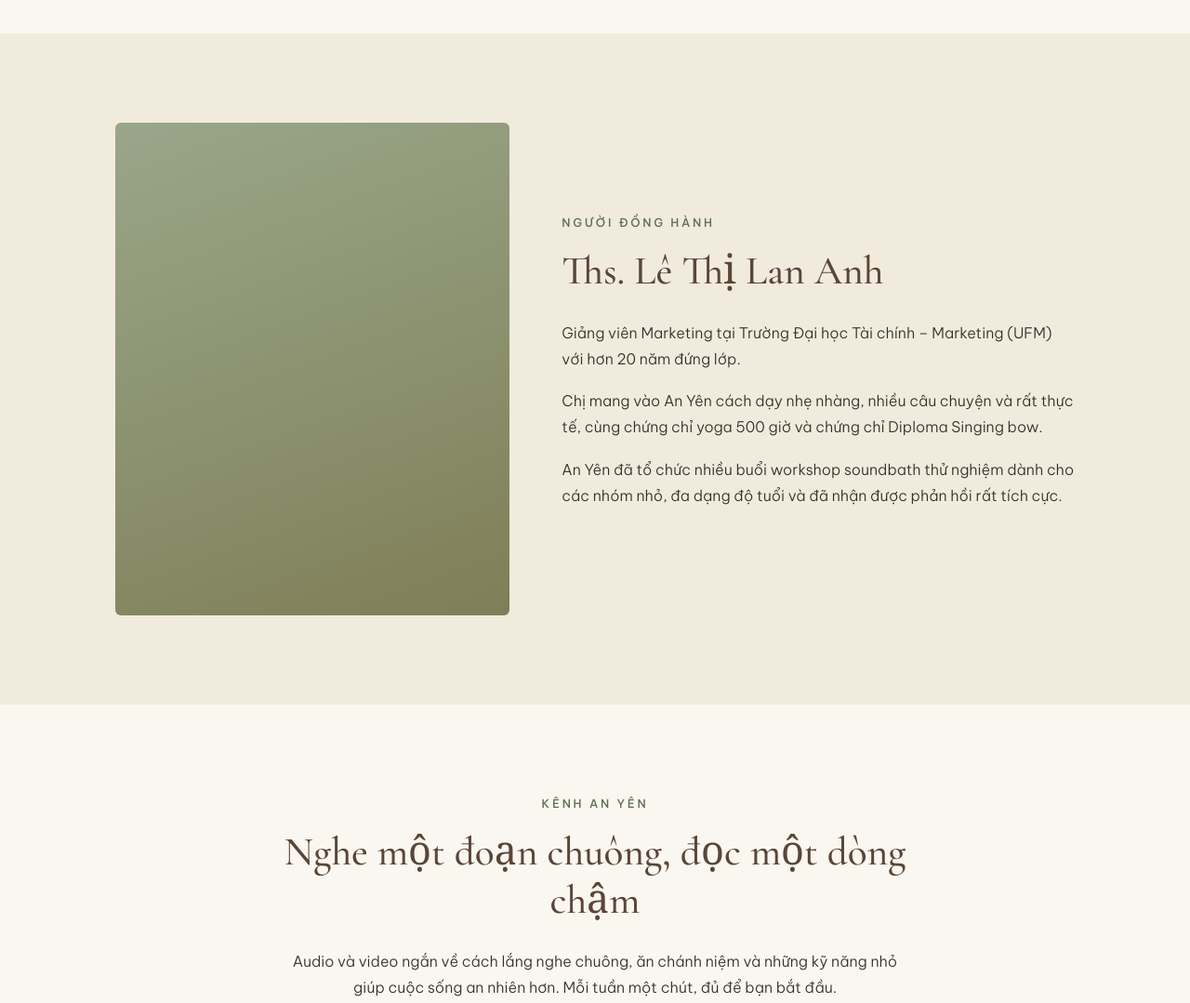
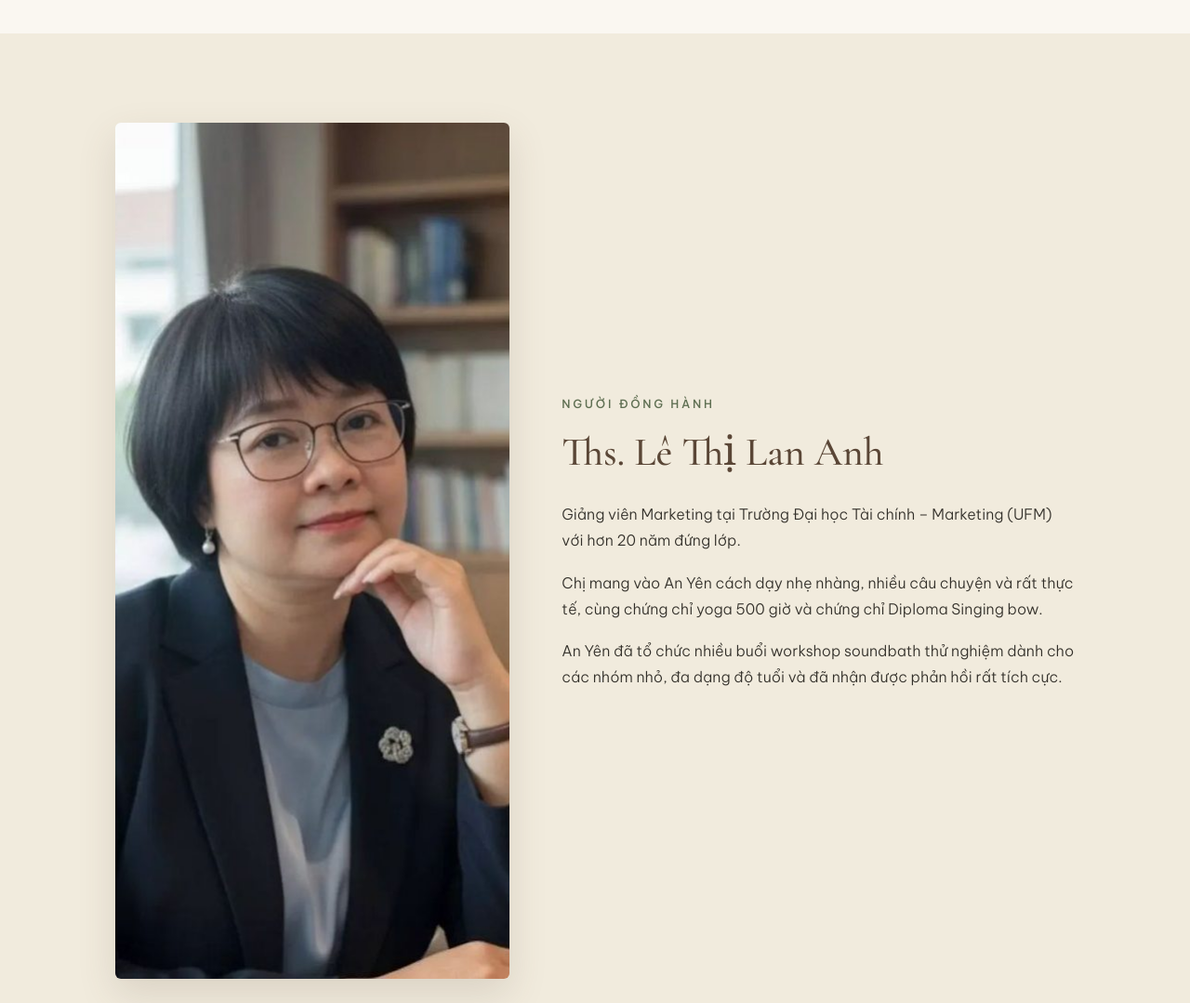
Before and after one commit to anyen45/anyen-website, a plain HTML site: page index.html in a window 1280 px wide. Shown: the part 2720-3799 px from the top of the page at 93% size. Drawn offline with nearby package versions, Linux system fonts and the light colour scheme.

Commit message:
Add founder portrait to About section
Co-Authored-By: Claude Sonnet 5.5 <noreply@anthropic.com>
Claude-Session: https://claude.ai/code/session_01JVWczoGRHSEtqWZgRuCncz

```diff
--- a/index.html
+++ b/index.html
@@ -110,7 +110,7 @@
   <!-- 5. Người đồng hành -->
   <section id="nguoi-dong-hanh" class="section about">
     <div class="wrap about-grid">
-      <div class="about-photo" role="img" aria-label="Chỗ đặt ảnh chân dung của người sáng lập"></div>
+      <img class="about-photo" src="images/lan-anh.jpg" alt="Ths. Lê Thị Lan Anh, người sáng lập An Yên" width="900" height="921" loading="lazy">
       <div>
         <p class="eyebrow">Người đồng hành</p>
         <h2>Ths. Lê Thị Lan Anh</h2>
--- a/style.css
+++ b/style.css
@@ -97,7 +97,7 @@ a { color: inherit; }
 /* About */
 .about { background: var(--cream); }
 .about-grid { display: grid; grid-template-columns: 1fr 1.3fr; gap: 56px; align-items: center; }
-.about-photo { aspect-ratio: 4 / 5; border-radius: 6px; background: linear-gradient(160deg, var(--sage), var(--olive)); opacity: .85; }
+.about-photo { display: block; width: 100%; aspect-ratio: 4 / 5; object-fit: cover; object-position: 50% 30%; border-radius: 6px; box-shadow: 0 16px 40px rgba(90,70,54,.15); }
 
 /* Channel & Contact */
 .channel { text-align: center; }
```
Also changed, not shown: images/lan-anh.jpg (added).
